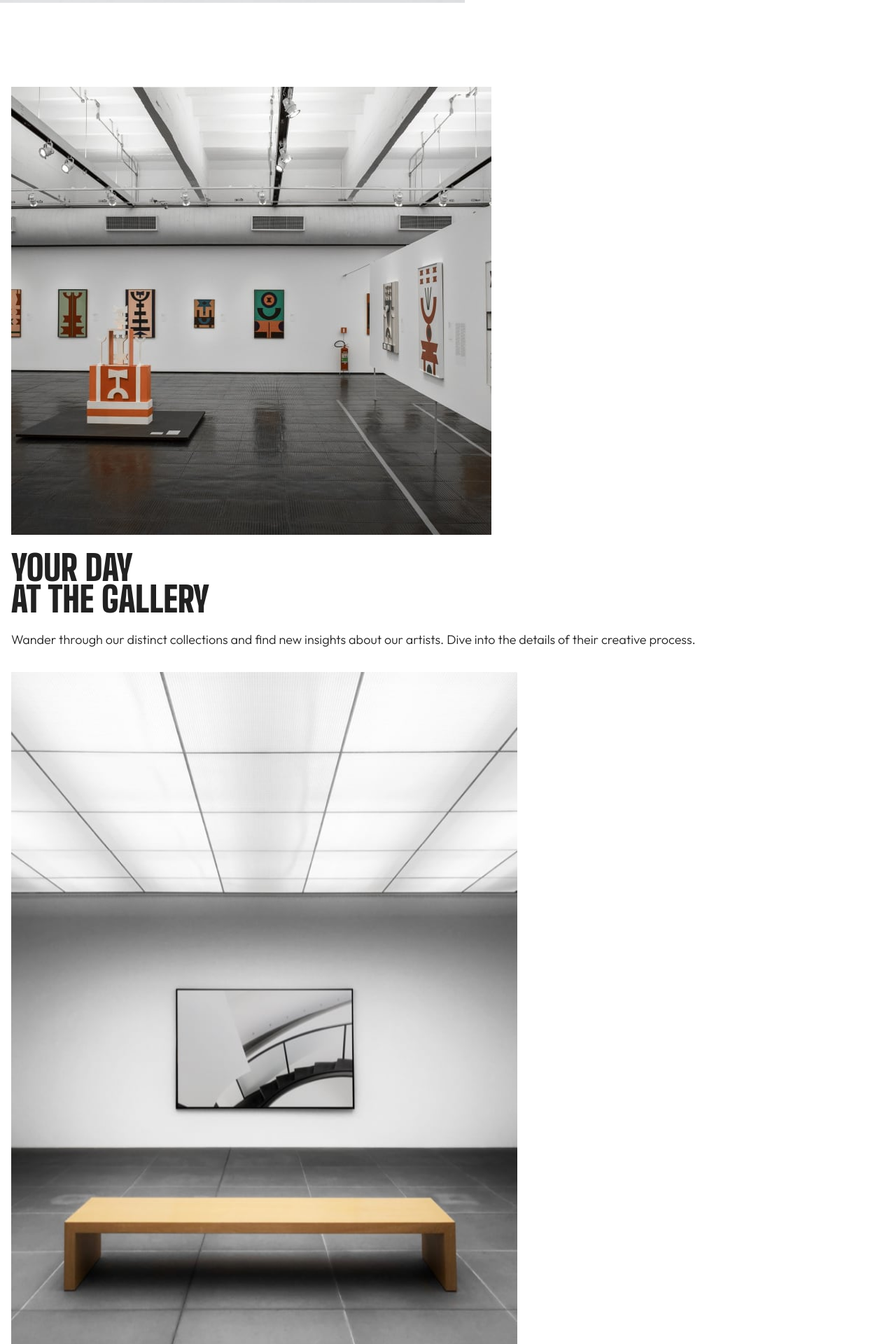
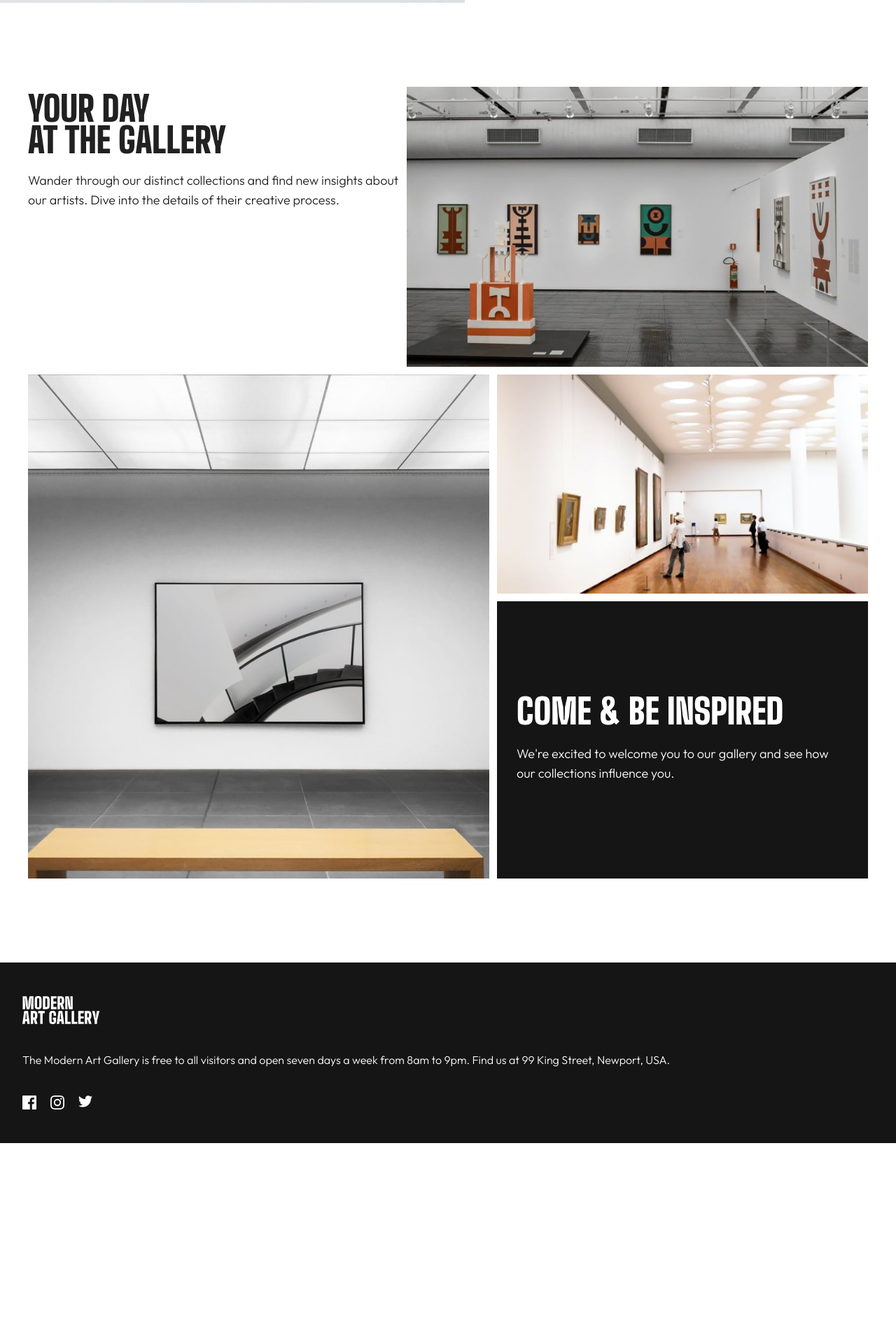
Before and after one commit to JoeDravarol/art-gallery, a React (Vite) app: page / in a window 1280 px wide. Shown: the part 1060-2980 px from the top of the page at 70% size. After the commit the page ends 2693 px from the top, so only its background shows below. Built offline with nearby package versions, Linux system fonts and the light colour scheme.

Commit message:
feat: Tablet About section & update mobile layout

```diff
--- a/src/features/About.tsx
+++ b/src/features/About.tsx
@@ -2,16 +2,20 @@ import React from 'react';
 import { Box, CardMedia, Grid, Stack, Typography } from '@mui/material';
 import { styled } from "@mui/material/styles";
 
-import imgRoomSm from 'assets/mobile/image-grid-1.jpg';
-import imgRoomMd from 'assets/mobile/image-grid-1@2x.jpg';
-import imgBenchSm from 'assets/mobile/image-grid-2.jpg';
-import imgBenchMd from 'assets/mobile/image-grid-2@2x.jpg';
-import imgGallerySm from 'assets/mobile/image-grid-3.jpg';
-import imgGalleryMd from 'assets/mobile/image-grid-3@2x.jpg';
+import imgTabletRoomSm from 'assets/tablet/image-grid-1.jpg';
+import imgTabletRoomMd from 'assets/tablet/image-grid-1@2x.jpg';
+import imgMobileRoomSm from 'assets/mobile/image-grid-1.jpg';
+import imgMobileRoomMd from 'assets/mobile/image-grid-1@2x.jpg';
 
-const Img = styled(CardMedia)(({ theme }) => ({
-  display: 'block',
-}));
+import imgTabletBenchSm from 'assets/tablet/image-grid-2.jpg';
+import imgTabletBenchMd from 'assets/tablet/image-grid-2@2x.jpg';
+import imgMobileBenchSm from 'assets/mobile/image-grid-2.jpg';
+import imgMobileBenchMd from 'assets/mobile/image-grid-2@2x.jpg';
+
+import imgTabletGallerySm from 'assets/tablet/image-grid-3.jpg';
+import imgTabletGalleryMd from 'assets/tablet/image-grid-3@2x.jpg';
+import imgMobileGallerySm from 'assets/mobile/image-grid-3.jpg';
+import imgMobileGalleryMd from 'assets/mobile/image-grid-3@2x.jpg';
 
 const Heading = styled(Typography)(({ theme }) => ({
   fontSize: '3.125rem',
@@ -19,17 +23,43 @@ const Heading = styled(Typography)(({ theme }) => ({
   textTransform: 'uppercase',
 })) as typeof Typography;
 
+const StyledGrid = styled(Grid)(({ theme }) => ({
+  display: 'grid',
+  gridRowGap: theme.spacing(2),
+
+  [theme.breakpoints.up('tablet')]: {
+    gridTemplateColumns: '1fr 118px minmax(280px, 1fr)',
+    gridTemplateRows: '400px 313px 396px',
+    gridGap: 11,
+    gridAutoRow: 'row',
+
+    '.gallery-room': {
+      gridColumn: '2 / 4',
+      gridRow: '1',
+    },
+    '.grid-item--large': {
+      gridColumn: 'span 2',
+      gridRow: 'span 2'
+    },
+    'img': {
+      height: '100%',
+    }
+  }
+})) as typeof Grid;
+
 const About: React.FC = () => {
   return (
-    <Grid component="main" container px={2} mb={15}>
-      <picture>
-        <source srcSet={imgRoomMd} media="(min-width: 450px)" />
-        <CardMedia component="img" src={imgRoomSm} alt="Gallery room" />
+    <StyledGrid component="main" container px={{ mobile: 2, tablet: 5 }} mb={15}>
+      <picture className="gallery-room">
+        <source srcSet={imgTabletRoomMd} media="(min-width: 900px)" />
+        <source srcSet={imgTabletRoomSm} media="(min-width: 768px)" />
+        <source srcSet={imgMobileRoomMd} media="(min-width: 450px)" />
+        <CardMedia component="img" src={imgMobileRoomSm} alt="Gallery room" />
       </picture>
 
-      <Box mb={4}>
+      <Box className="gallery-info" mb={2}>
         <Heading
-          sx={{ mt: '25px', mb: '21px' }}
+          sx={{ mt: '9px', mb: '21px' }}
           variant="h3"
           component="h2"
         >
@@ -41,18 +71,28 @@ const About: React.FC = () => {
         </Typography>
       </Box>
 
-      <Stack spacing={2}>
-        <picture>
-          <source srcSet={imgBenchMd} media="(min-width: 450px)" />
-          <CardMedia component="img" src={imgBenchSm} alt="Bench overlooking a painting" />
+      <picture className="grid-item--large">
+        <source srcSet={imgTabletBenchMd} media="(min-width: 900px)" />
+        <source srcSet={imgTabletBenchSm} media="(min-width: 768px)" />
+        <source srcSet={imgMobileBenchMd} media="(min-width: 450px)" />
+        <CardMedia component="img" src={imgMobileBenchSm} alt="Bench overlooking a painting" />
       </picture>
 
       <picture>
-          <source srcSet={imgGalleryMd} media="(min-width: 400px)" />
-          <CardMedia component="img" src={imgGallerySm} alt="People looking at a painting" />
+        <source srcSet={imgTabletGalleryMd} media="(min-width: 900px)" />
+        <source srcSet={imgTabletGallerySm} media="(min-width: 768px)" />
+        <source srcSet={imgMobileGalleryMd} media="(min-width: 450px)" />
+        <CardMedia component="img" src={imgMobileGallerySm} alt="People looking at a painting" />
       </picture>
 
-        <Box px={3} py={6} bgcolor="secondary.main" color="common.white">
+      <Stack
+        className="inspired-info"
+        px={{ mobile: 3, tablet: 3.5 }}
+        py={6}
+        bgcolor="secondary.main"
+        color="common.white"
+        justifyContent={{ tablet: 'center' }}
+      >
         <Heading
           variant="h3"
           component="h2"
@@ -64,9 +104,8 @@ const About: React.FC = () => {
         <Typography variant="body2">
           We're excited to welcome you to our gallery and see how our collections influence you.
         </Typography>
-        </Box>
       </Stack>
-    </Grid>
+    </StyledGrid>
   )
 };
 
```
Lines whose indentation alone changed are shown as unchanged.
